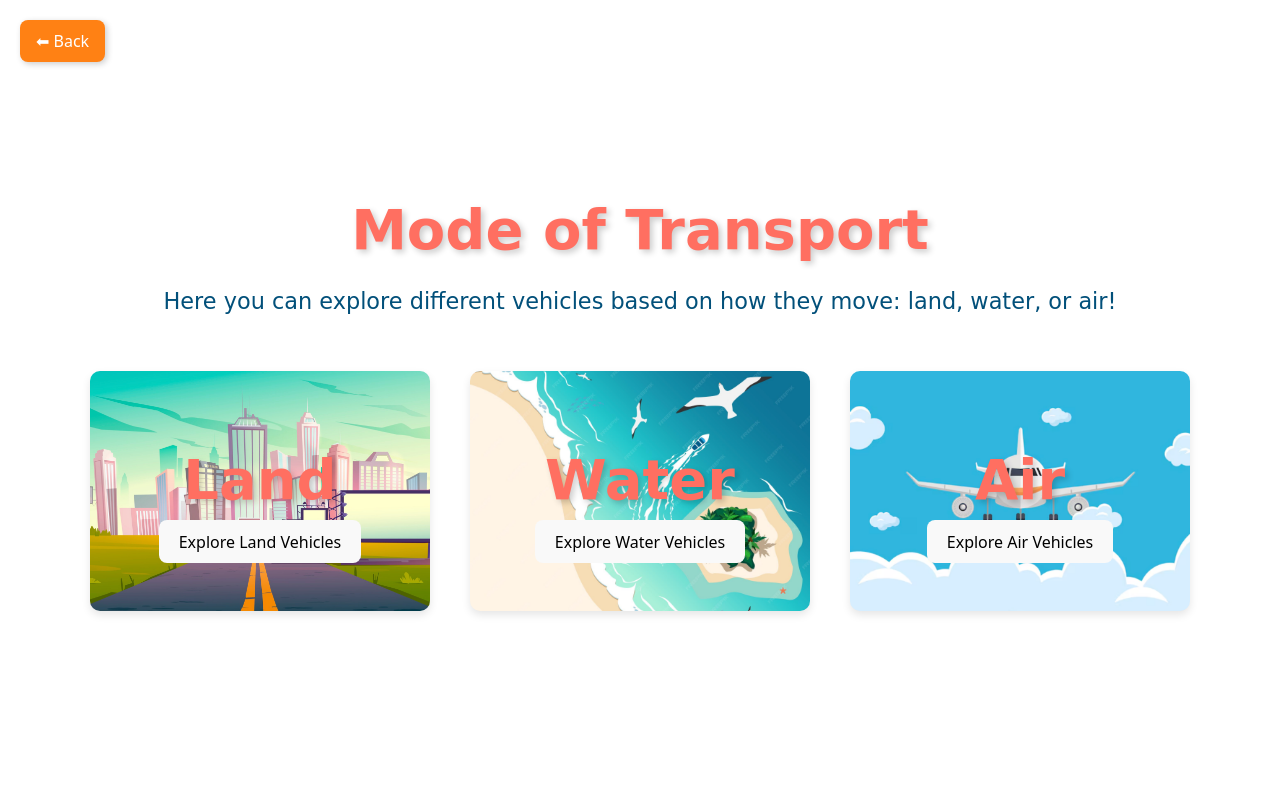
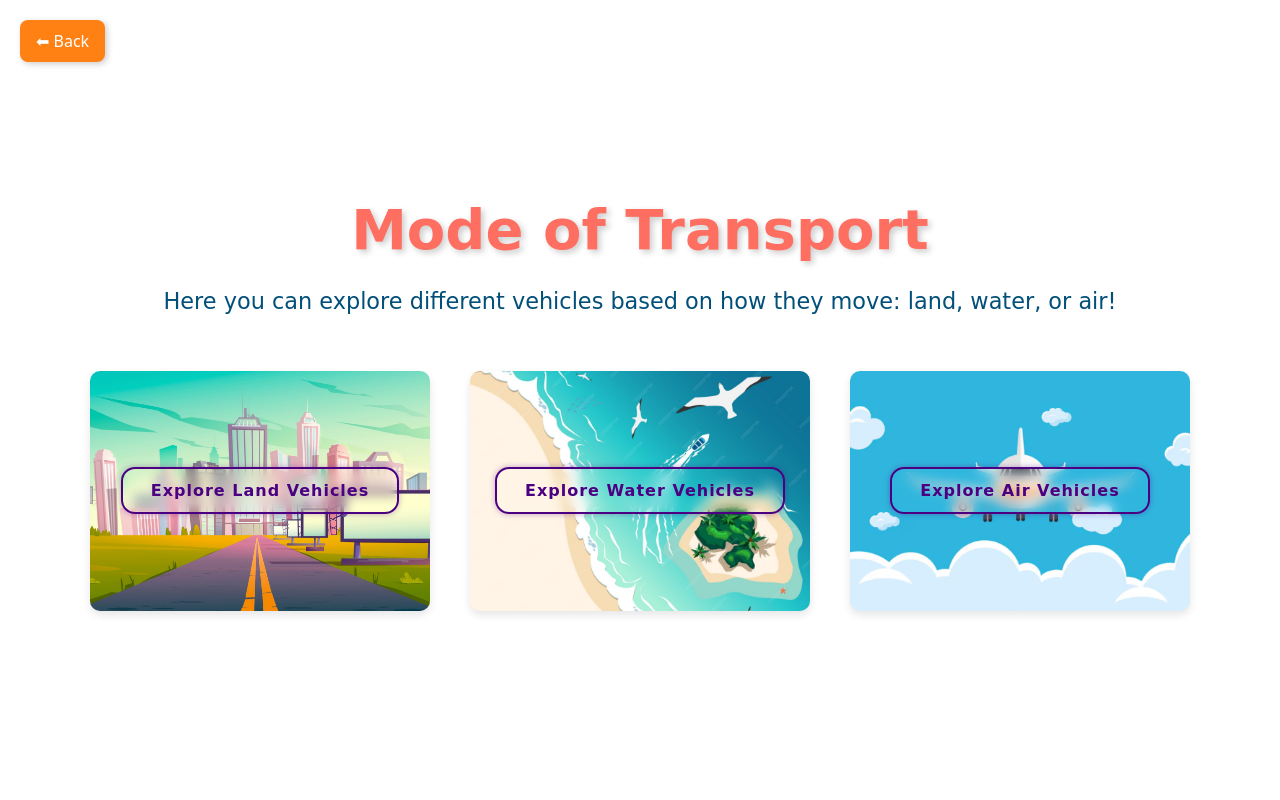
Before and after one commit to Saggrrr/auto-learn-kids, a React (Vite) app: page /mode-of-transport in a window 1280 px wide. Shown: the top 800 px of the page. Built offline with nearby package versions, Linux system fonts and the light colour scheme.

Commit message:
modified land, water, air button

```diff
--- a/src/components/learningMethods/ModeOfTransport.css
+++ b/src/components/learningMethods/ModeOfTransport.css
@@ -144,6 +144,8 @@ h1 {
   animation: bounceIn 1s ease;
 
 
+  border-color: #01090d;
+  border-width: 2px;
 }
 
 @keyframes bounceIn {
@@ -202,3 +204,31 @@ h1 {
 .back-button:hover {
   background-color: #3cbf00;
 }
+.explore-mode-button {
+  padding: 12px 28px;
+  font-size: 1.0rem;
+  font-weight: 700;
+  background-color: transparent;
+  color: #4B0082; /* ✅ Deep indigo - dark, fun, readable */
+  border: 2px solid #4B0082;
+  border-radius: 14px;
+  cursor: pointer;
+  font-family: 'Comic Sans MS', 'Poppins', cursive;
+  transition: all 0.3s ease;
+  backdrop-filter: blur(6px);
+  letter-spacing: 1px;
+  box-shadow: 0 0 6px #4B008255; /* subtle glow */
+}
+
+.explore-mode-button:hover {
+  background-color: rgba(75, 0, 130, 0.1);
+  color: #ff6f61; /* 🎉 Hot pink on hover */
+  border-color: #ff6f61;
+  transform: scale(1.08);
+  box-shadow: 0 0 10px #ff149355;
+}
+
+.explore-mode-button:active {
+  transform: scale(0.95);
+  background-color: rgba(255, 20, 147, 0.1);
+}
--- a/src/components/learningMethods/ModeOfTransport.jsx
+++ b/src/components/learningMethods/ModeOfTransport.jsx
@@ -46,20 +46,19 @@ const ModeOfTransPort = () => {
 
         <div className="transport-categories">
           <div className="transport-card land-card">
-            <h1>Land</h1>
-            <button onClick={() => document.getElementById('landd-vehicles').scrollIntoView({ behavior: 'smooth' })}>
+
+            <button className="explore-mode-button" onClick={() => document.getElementById('landd-vehicles').scrollIntoView({ behavior: 'smooth' })}>
               Explore Land Vehicles
             </button>
           </div>
           <div className="transport-card water-card">
-            <h1>Water</h1>
-            <button onClick={() => document.getElementById('waterr-vehicles').scrollIntoView({ behavior: 'smooth' })}>
+            <button className="explore-mode-button" onClick={() => document.getElementById('waterr-vehicles').scrollIntoView({ behavior: 'smooth' })}>
               Explore Water Vehicles
             </button>
           </div>
           <div className="transport-card air-card">
-            <h1>Air</h1>
-            <button onClick={() => document.getElementById('airr-vehicles').scrollIntoView({ behavior: 'smooth' })}>
+
+            <button className="explore-mode-button" onClick={() => document.getElementById('airr-vehicles').scrollIntoView({ behavior: 'smooth' })}>
               Explore Air Vehicles
             </button>
           </div>
```
